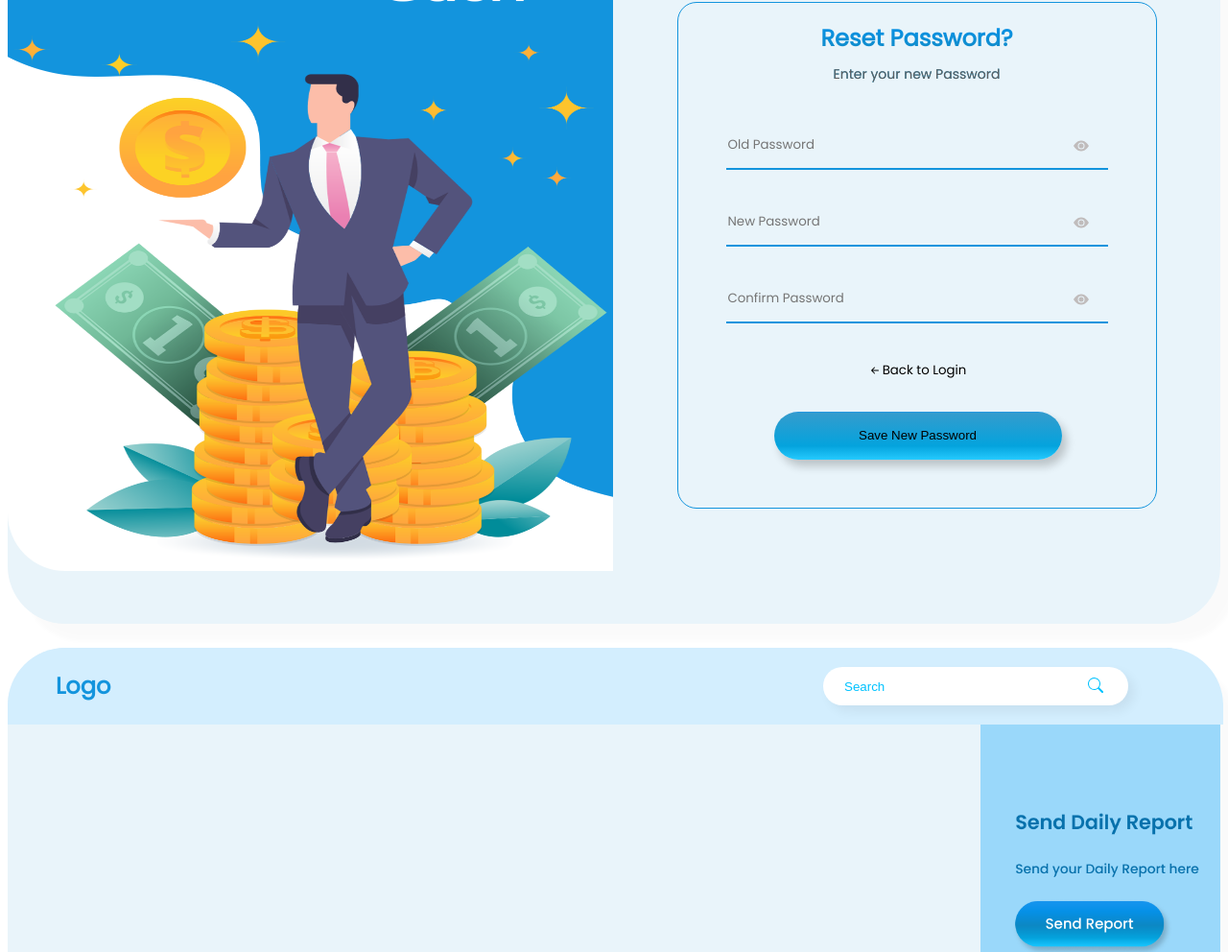
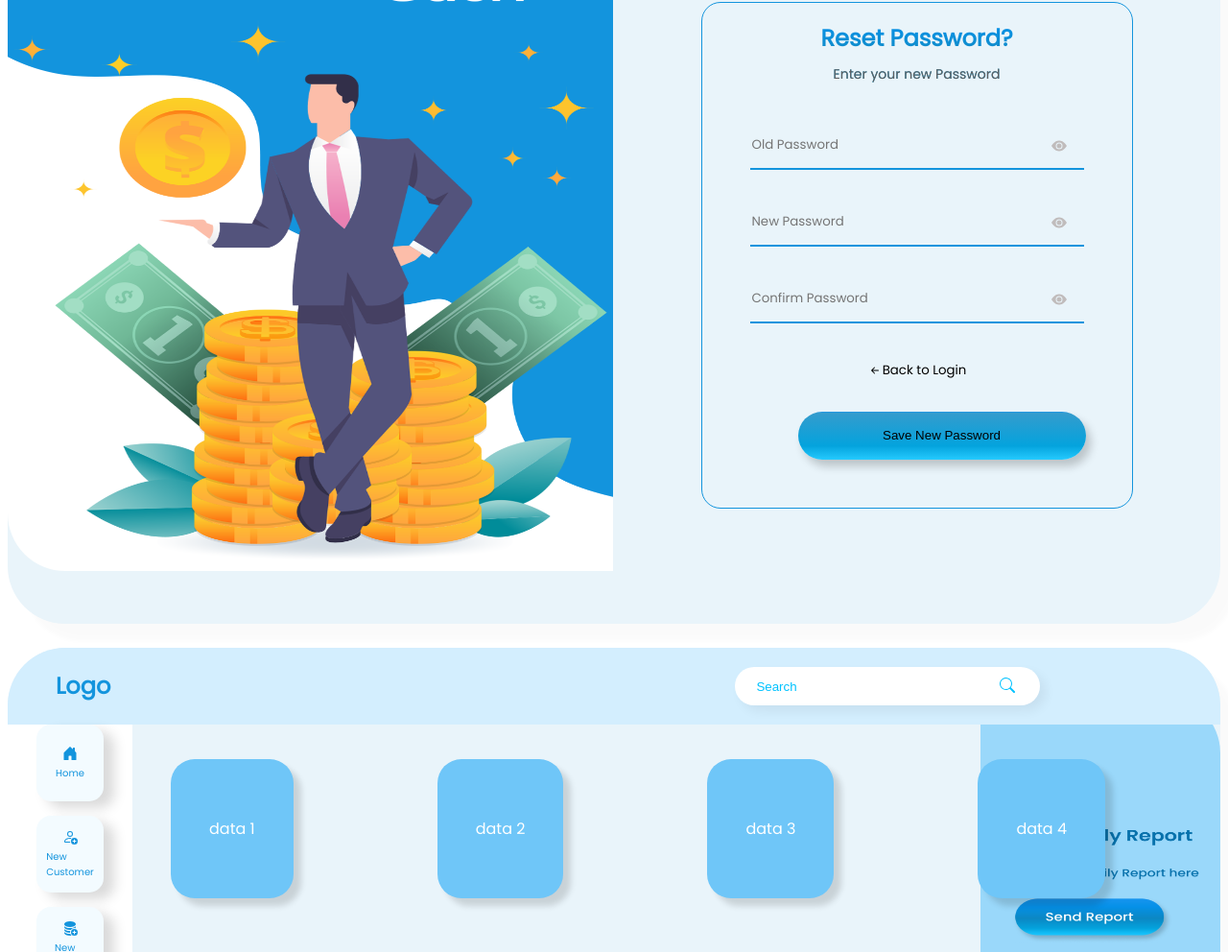
Before and after one commit to Anushya98/GoldLoan-master, a website: page index.html in a window 1280 px wide. Shown: the part 1808-2800 px from the top of the page at 96% size. Drawn offline with Linux system fonts and the light colour scheme; a web font is replaced by a local one.

Commit message:
my commit

```diff
--- a/index.html
+++ b/index.html
@@ -137,9 +137,65 @@
         </button>
       </form>
     </div>
-    <div class="sidebar">
+    <div class="main-content">
     </div>
-    <div class="rightsidebar">
+    <div class="left-sidebar">
+      <div class="icons">
+      <svg xmlns="http://www.w3.org/2000/svg" width="16" height="16" fill="currentColor" class="bi bi-house-door-fill" viewBox="0 0 16 16">
+        <path d="M6.5 14.5v-3.505c0-.245.25-.495.5-.495h2c.25 0 .5.25.5.5v3.5a.5.5 0 0 0 .5.5h4a.5.5 0 0 0 .5-.5v-7a.5.5 0 0 0-.146-.354L13 5.793V2.5a.5.5 0 0 0-.5-.5h-1a.5.5 0 0 0-.5.5v1.293L8.354 1.146a.5.5 0 0 0-.708 0l-6 6A.5.5 0 0 0 1.5 7.5v7a.5.5 0 0 0 .5.5h4a.5.5 0 0 0 .5-.5Z"/>
+      </svg>
+      <a>Home</a>
+    </div>
+    <div class="icons">
+      <svg xmlns="http://www.w3.org/2000/svg" width="16" height="16" fill="currentColor" class="bi bi-person-add" viewBox="0 0 16 16">
+        <path d="M12.5 16a3.5 3.5 0 1 0 0-7 3.5 3.5 0 0 0 0 7Zm.5-5v1h1a.5.5 0 0 1 0 1h-1v1a.5.5 0 0 1-1 0v-1h-1a.5.5 0 0 1 0-1h1v-1a.5.5 0 0 1 1 0Zm-2-6a3 3 0 1 1-6 0 3 3 0 0 1 6 0ZM8 7a2 2 0 1 0 0-4 2 2 0 0 0 0 4Z"/>
+        <path d="M8.256 14a4.474 4.474 0 0 1-.229-1.004H3c.001-.246.154-.986.832-1.664C4.484 10.68 5.711 10 8 10c.26 0 .507.009.74.025.226-.341.496-.65.804-.918C9.077 9.038 8.564 9 8 9c-5 0-6 3-6 4s1 1 1 1h5.256Z"/>
+      </svg>
+      <a>New Customer</a>
+    </div>
+      <div class="icons">
+        <svg xmlns="http://www.w3.org/2000/svg" width="16" height="16" fill="currentColor" class="bi bi-database-fill-add" viewBox="0 0 16 16">
+          <path d="M12.5 16a3.5 3.5 0 1 0 0-7 3.5 3.5 0 0 0 0 7Zm.5-5v1h1a.5.5 0 0 1 0 1h-1v1a.5.5 0 0 1-1 0v-1h-1a.5.5 0 0 1 0-1h1v-1a.5.5 0 0 1 1 0ZM8 1c-1.573 0-3.022.289-4.096.777C2.875 2.245 2 2.993 2 4s.875 1.755 1.904 2.223C4.978 6.711 6.427 7 8 7s3.022-.289 4.096-.777C13.125 5.755 14 5.007 14 4s-.875-1.755-1.904-2.223C11.022 1.289 9.573 1 8 1Z"/>
+          <path d="M2 7v-.839c.457.432 1.004.751 1.49.972C4.722 7.693 6.318 8 8 8s3.278-.307 4.51-.867c.486-.22 1.033-.54 1.49-.972V7c0 .424-.155.802-.411 1.133a4.51 4.51 0 0 0-4.815 1.843A12.31 12.31 0 0 1 8 10c-1.573 0-3.022-.289-4.096-.777C2.875 8.755 2 8.007 2 7Zm6.257 3.998L8 11c-1.682 0-3.278-.307-4.51-.867-.486-.22-1.033-.54-1.49-.972V10c0 1.007.875 1.755 1.904 2.223C4.978 12.711 6.427 13 8 13h.027a4.552 4.552 0 0 1 .23-2.002Zm-.002 3L8 14c-1.682 0-3.278-.307-4.51-.867-.486-.22-1.033-.54-1.49-.972V13c0 1.007.875 1.755 1.904 2.223C4.978 15.711 6.427 16 8 16c.536 0 1.058-.034 1.555-.097a4.507 4.507 0 0 1-1.3-1.905Z"/>
+        </svg>
+      <a>New Loan</a>
+    </div>
+      <div class="icons">
+        <svg xmlns="http://www.w3.org/2000/svg" width="16" height="16" fill="currentColor" class="bi bi-credit-card-fill" viewBox="0 0 16 16">
+          <path d="M0 4a2 2 0 0 1 2-2h12a2 2 0 0 1 2 2v1H0V4zm0 3v5a2 2 0 0 0 2 2h12a2 2 0 0 0 2-2V7H0zm3 2h1a1 1 0 0 1 1 1v1a1 1 0 0 1-1 1H3a1 1 0 0 1-1-1v-1a1 1 0 0 1 1-1z"/>
+        </svg>
+      <a>Payment</a>
+    </div>
+      <div class="icons">
+        <svg xmlns="http://www.w3.org/2000/svg" width="16" height="16" fill="currentColor" class="bi bi-bar-chart-line-fill" viewBox="0 0 16 16">
+          <path d="M11 2a1 1 0 0 1 1-1h2a1 1 0 0 1 1 1v12h.5a.5.5 0 0 1 0 1H.5a.5.5 0 0 1 0-1H1v-3a1 1 0 0 1 1-1h2a1 1 0 0 1 1 1v3h1V7a1 1 0 0 1 1-1h2a1 1 0 0 1 1 1v7h1V2z"/>
+        </svg>
+      <a>Report</a>
+    </div>
+      <div class="icons">
+        <svg xmlns="http://www.w3.org/2000/svg" width="16" height="16" fill="currentColor" class="bi bi-wrench" viewBox="0 0 16 16">
+          <path d="M.102 2.223A3.004 3.004 0 0 0 3.78 5.897l6.341 6.252A3.003 3.003 0 0 0 13 16a3 3 0 1 0-.851-5.878L5.897 3.781A3.004 3.004 0 0 0 2.223.1l2.141 2.142L4 4l-1.757.364L.102 2.223zm13.37 9.019.528.026.287.445.445.287.026.529L15 13l-.242.471-.026.529-.445.287-.287.445-.529.026L13 15l-.471-.242-.529-.026-.287-.445-.445-.287-.026-.529L11 13l.242-.471.026-.529.445-.287.287-.445.529-.026L13 11l.471.242z"/>
+        </svg>
+      <a>Setting</a>
+    </div>
+      <div class="icons">
+        <svg xmlns="http://www.w3.org/2000/svg" width="16" height="16" fill="currentColor" class="bi bi-person-bounding-box" viewBox="0 0 16 16">
+          <path d="M1.5 1a.5.5 0 0 0-.5.5v3a.5.5 0 0 1-1 0v-3A1.5 1.5 0 0 1 1.5 0h3a.5.5 0 0 1 0 1h-3zM11 .5a.5.5 0 0 1 .5-.5h3A1.5 1.5 0 0 1 16 1.5v3a.5.5 0 0 1-1 0v-3a.5.5 0 0 0-.5-.5h-3a.5.5 0 0 1-.5-.5zM.5 11a.5.5 0 0 1 .5.5v3a.5.5 0 0 0 .5.5h3a.5.5 0 0 1 0 1h-3A1.5 1.5 0 0 1 0 14.5v-3a.5.5 0 0 1 .5-.5zm15 0a.5.5 0 0 1 .5.5v3a1.5 1.5 0 0 1-1.5 1.5h-3a.5.5 0 0 1 0-1h3a.5.5 0 0 0 .5-.5v-3a.5.5 0 0 1 .5-.5z"/>
+          <path d="M3 14s-1 0-1-1 1-4 6-4 6 3 6 4-1 1-1 1H3zm8-9a3 3 0 1 1-6 0 3 3 0 0 1 6 0z"/>
+        </svg>
+      <a>Admin</a>
+    </div>
+  </div>
+  <div class="content">
+       <div class="Data">
+        <p>data 1</p>
+        <p>data 2</p>
+        <p>data 3</p>
+        <p>data 4</p>
+       </div>
+  </div>
+
+  <div class="rightsidebar">
         <img src="images/rightbar.png" alt="" />
 
     </div>
--- /dev/null
+++ b/package.json
@@ -0,0 +1,5 @@
+{
+  "dependencies": {
+    "bootstrap-icons": "^1.10.5"
+  }
+}
--- a/style.css
+++ b/style.css
@@ -20,10 +20,9 @@ body {
 }
 
 .wrapper {
-    /* position: absolute; */
-    /* width: 100%;  */
+    position: relative;
+    /* width: 100vw; */
     min-height: 100vh;
-    left: 0px;
     display: flex;
     top: 0;
     background: var(--light-blue-color);
@@ -34,7 +33,7 @@ body {
 
 
 .wrapper>img {
-    width: 800px;
+    width: 850px;
     height: 745px;
     border-radius: 60px 0 0 60px;
     flex: 1;
@@ -79,7 +78,7 @@ left: 1103px; */
 
 .welcome-card {
     border: 1px solid #1394DD;
-    width: 500px;
+    width: 450px;
     border-radius: 20px;
 }
 
@@ -111,7 +110,8 @@ left: 1103px; */
     padding: 50px;
 
 }
-.input-feild input:focus{
+
+.input-feild input:focus {
     outline: none;
 }
 
@@ -209,7 +209,7 @@ form .password-btn {
     position: absolute;
     /* justify-content: space-between; */
     align-items: center;
-    width: 99%;
+    width: 100%;
     height: 80px;
     background: #D3EEFE;
     border-radius: 60px 60px 0 0px;
@@ -239,13 +239,14 @@ form .password-btn {
     gap: 50px;
     position: absolute;
     /* width: 350px; */
-    left: 850px;
+    left: 60%;
     height: 40px;
     background: #FFFFFF;
     box-shadow: 6px 6px 12px rgba(0, 0, 0, 0.06);
     border-radius: 60px;
 }
-.topbar form>input:focus{
+
+.topbar form>input:focus {
     outline: none;
 }
 
@@ -259,7 +260,8 @@ form .password-btn {
     height: 30px;
     width: 200px;
 }
-.topbar form >button{
+
+.topbar form>button {
     background: none;
     border: none;
     color: #00C2FF;
@@ -278,4 +280,75 @@ form .password-btn {
 .rightsidebar>img {
     border-radius: 0 60px 60px 0;
     width: 250px;
+    height: 750px;
 }
+
+.left-sidebar {
+    position: absolute;
+    top: 80px;
+    display: flex;
+    align-items: center;
+    flex-direction: column;
+    background: #FFFFFF;
+    height: 100vh;
+    width: 130px;
+    gap: 15px;
+}
+
+.left-sidebar .icons {
+    display: flex;
+    flex-direction: column;
+    justify-content: center;
+    align-items: center;
+    padding: 8px 19px;
+    width: 70px;
+    height: 80px;
+    font-size: 10px;
+    background: #F3FBFF;
+    gap: 5px;
+    /* icon */
+
+    box-shadow: 11px 7px 13px rgba(0, 0, 0, 0.15);
+    border-radius: 15px;
+    color: #1394DD;
+
+    /* Inside auto layout */
+
+    flex: none;
+    order: 1;
+    flex-grow: 0;
+}
+.left-sidebar .icons:hover{
+    background: #C6E8FB;
+}
+
+
+
+.Data {
+    flex: 1;
+    /* take up remaining horizontal space */
+    margin: 0 20px;
+    position: absolute;
+    top: 80px;
+    display: flex;
+    align-items: center;
+    gap: 150px;
+    padding: 20px;
+    left: 130px;
+    /* margin-left: 8%; */
+}
+
+.Data p {
+    display: flex;
+    flex-direction: row;
+    align-items: center;
+    padding: 60px 40px;
+    background: #6FC6F8;
+    box-shadow: 8px 8px 6px rgba(0, 0, 0, 0.14);
+    border-radius: 25px;
+    /* Inside auto layout */
+    flex: none;
+    order: 0;
+    flex-grow: 0;
+    color: #FFFFFF;
+}
```
Also changed, not shown: images/leftbar.png (added), 1 other file.
